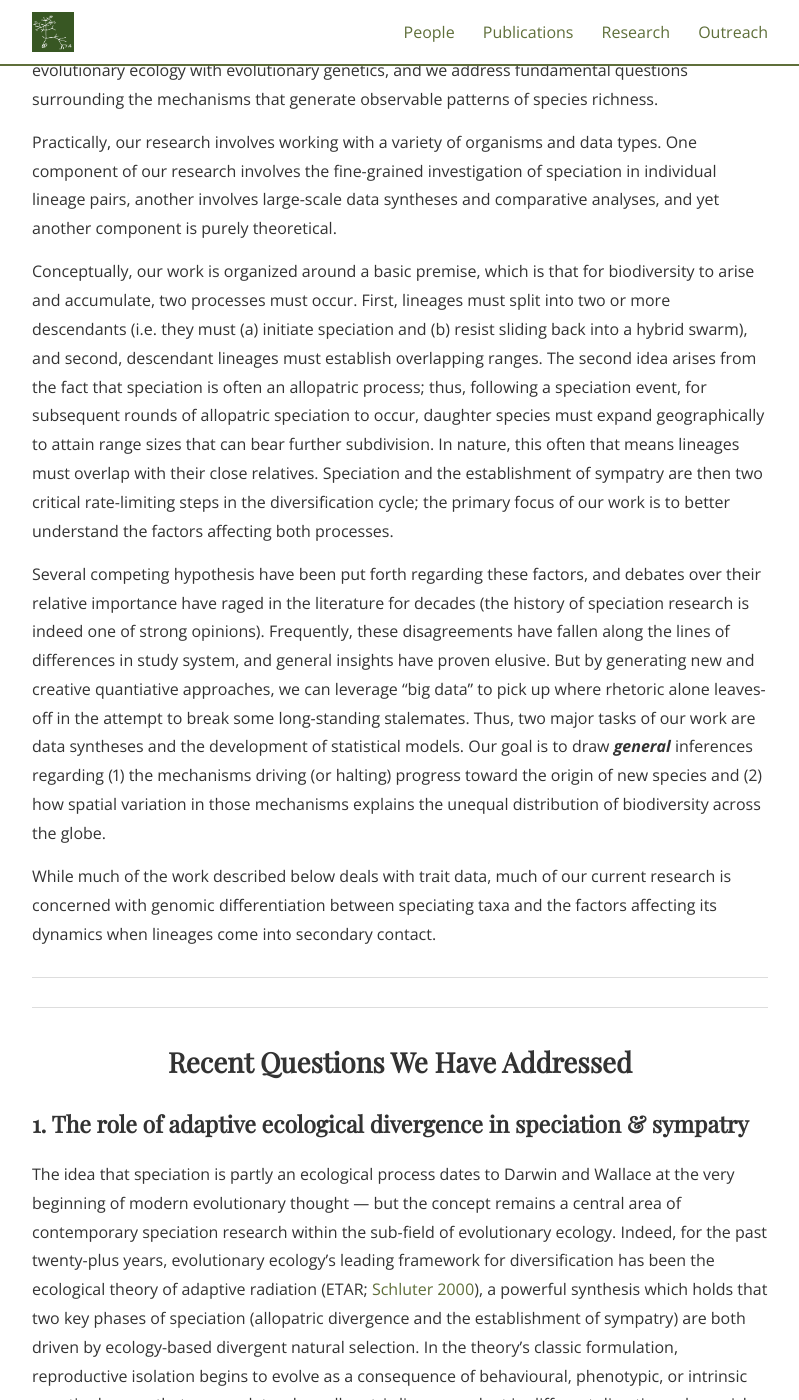
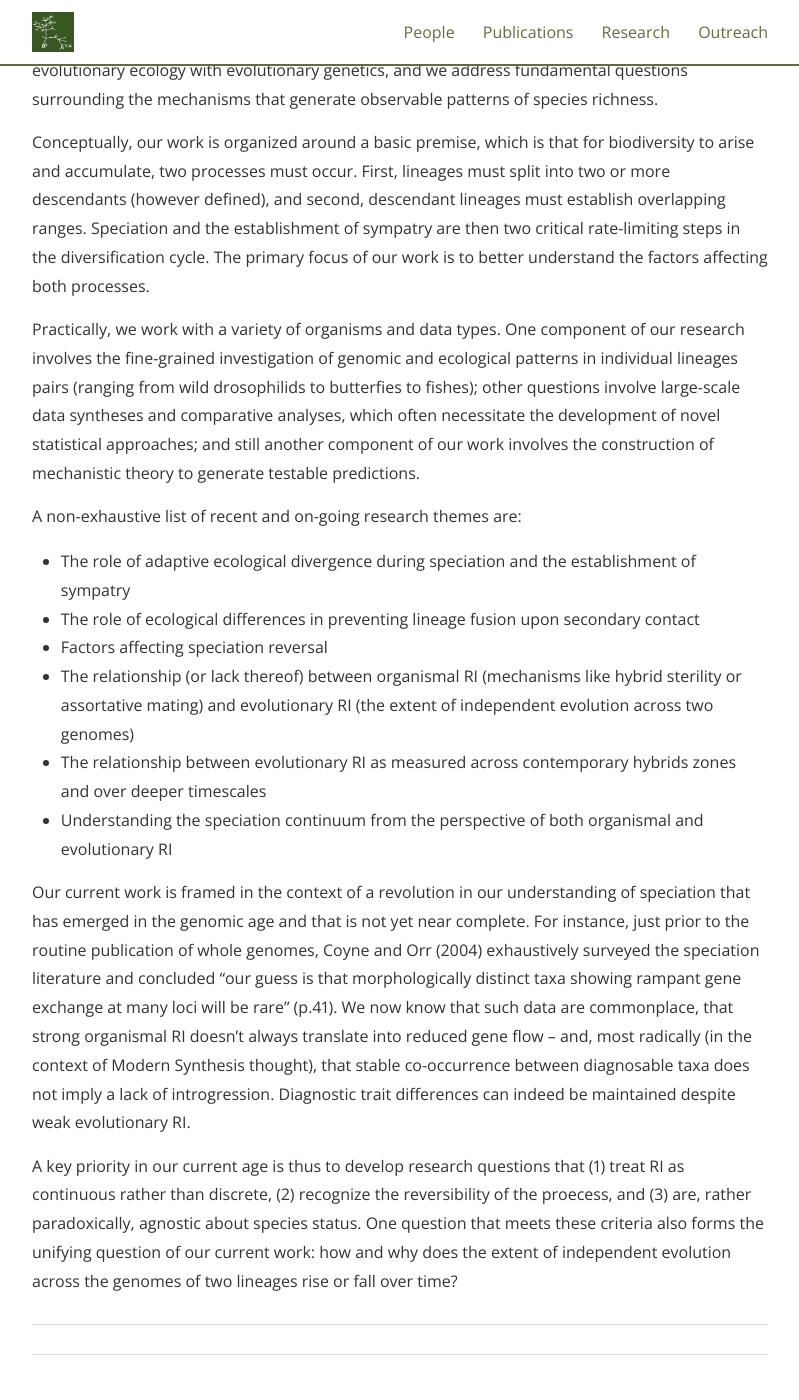
Before and after one commit to SeanASAnderson/SeanASAnderson.github.io, a Jekyll site: the page built from research.md, in a window 1280 px wide and 1400 px high, scrolled down 276 px. Shown: the whole window, without its empty margins (240-1039 px from the left). Built offline with Jekyll 4.4.1, drawn with Linux system fonts in a browser that asks for light colours; nearby versions of some CDN libraries; some web fonts are replaced; some of the changed text lies outside the part shown.

Commit message:
update to research

```diff
--- a/research.md
+++ b/research.md
@@ -9,28 +9,38 @@ main_nav: true
 
 We study the ecology and evolution of non-model organisms to better understand how biodiversity tends to evolve. Our work blends computational biology with field biology and evolutionary ecology with evolutionary genetics, and we address fundamental questions surrounding the mechanisms that generate observable patterns of species richness.
 
-Practically, our research involves working with a variety of organisms and data types. One component of our research involves the fine-grained investigation of speciation in individual lineage pairs, another involves large-scale data syntheses and comparative analyses, and yet another component is purely theoretical.
+Conceptually, our work is organized around a basic premise, which is that for biodiversity to arise and accumulate, two processes must occur. First, lineages must split into two or more descendants (however defined), and second, descendant lineages must establish overlapping ranges. Speciation and the establishment of sympatry are then two critical rate-limiting steps in the diversification cycle. The primary focus of our work is to better understand the factors affecting both processes.
 
-Conceptually, our work is organized around a basic premise, which is that for biodiversity to arise and accumulate, two processes must occur. First, lineages must split into two or more descendants (i.e. they must (a) initiate speciation and (b) resist sliding back into a hybrid swarm), and second, descendant lineages must establish overlapping ranges. The second idea arises from the fact that speciation is often an allopatric process; thus, following a speciation event, for subsequent rounds of allopatric speciation to occur, daughter species must expand geographically to attain range sizes that can bear further subdivision. In nature, this often that means lineages must overlap with their close relatives. Speciation and the establishment of sympatry are then two critical rate-limiting steps in the diversification cycle; the primary focus of our work is to better understand the factors affecting both processes.
+Practically, we work with a variety of organisms and data types. One component of our research involves the fine-grained investigation of genomic and ecological patterns in individual lineages pairs (ranging from wild drosophilids to butterfies to fishes); other questions involve large-scale data syntheses and comparative analyses, which often necessitate the development of novel statistical approaches; and still another component of our work involves the construction of mechanistic theory to generate testable predictions.
 
-Several competing hypothesis have been put forth regarding these factors, and debates over their relative importance have raged in the literature for decades (the history of speciation research is indeed one of strong opinions). Frequently, these disagreements have fallen along the lines of differences in study system, and general insights have proven elusive. But by generating new and creative quantiative approaches, we can leverage "big data" to pick up where rhetoric alone leaves-off in the attempt to break some long-standing stalemates. Thus, two major tasks of our work are data syntheses and the development of statistical models. Our goal is to draw <b><i> general </i></b> inferences regarding (1) the mechanisms driving (or halting) progress toward the origin of new species and (2) how spatial variation in those mechanisms explains the unequal distribution of biodiversity across the globe.
+A non-exhaustive list of recent and on-going research themes are:
 
-While much of the work described below deals with trait data, much of our current research is concerned with genomic differentiation between speciating taxa and the factors affecting its dynamics when lineages come into secondary contact.
+- The role of adaptive ecological divergence during speciation and the establishment of sympatry
+- The role of ecological differences in preventing lineage fusion upon secondary contact
+- Factors affecting speciation reversal
+- The relationship (or lack thereof) between organismal RI (mechanisms like hybrid sterility or assortative mating) and evolutionary RI (the extent of independent evolution across two genomes)
+- The relationship between evolutionary RI as measured across contemporary hybrids zones and over deeper timescales
+- Understanding the speciation continuum from the perspective of both organismal and evolutionary RI
 
-<!--<Finally, while nature can be profoundly idiosyncratic, it is ultimately necessary to generalize when attempting to explain broader-scale patterns of diversity. For this reason... While the first requirement is self-evident, the second follows from the fact that speciation is largely an allopatric process, and allopatry is often achieved when a species’ range is split into two or more isolated subdivisions (i.e. “vicariance”). But vicariance alone is ultimately limited in its ability to generate biodiversity, as a range can only be split so many times into smaller and smaller parts. For diversification to continue, daughter species must expand geographically to attain range sizes that can bear further subdivision. In nature, this often that means lineages must overlap with their close relatives. -->
+Our current work is framed in the context of a revolution in our understanding of speciation that has emerged in the genomic age and that is not yet near complete. For instance, just prior to the routine publication of whole genomes, Coyne and Orr (2004) exhaustively surveyed the speciation literature and concluded "our guess is that morphologically distinct taxa showing rampant gene exchange at many loci will be rare" (p.41). We now know that such data are commonplace, that strong organismal RI doesn't always translate into reduced gene flow -- and, most radically (in the context of Modern Synthesis thought), that stable co-occurrence between diagnosable taxa does not imply a lack of introgression. Diagnostic trait differences can indeed be maintained despite weak evolutionary RI.
+
+A key priority in our current age is thus to develop research questions that (1) treat RI as continuous rather than discrete, (2) recognize the reversibility of the proecess, and (3) are, rather paradoxically, agnostic about species status. One question that meets these criteria also forms the unifying question of our current work: how and why does the extent of independent evolution across the genomes of two lineages rise or fall over time?
+
 
 ---
 ---
 
+<!--
+
 <h2 style="text-align:center;"> Recent Questions We Have Addressed </h2>
 
-### 1. The role of adaptive ecological divergence in speciation & sympatry
+### The role of adaptive ecological divergence during speciation & the establishment of sympatry
 
-The idea that speciation is partly an ecological process dates to Darwin and Wallace at the very beginning of modern evolutionary thought <span>&#8212;</span> but the concept remains a central area of contemporary speciation research within the sub-field of evolutionary ecology. Indeed, for the past twenty-plus years, evolutionary ecology's leading framework for diversification has been the ecological theory of adaptive radiation (ETAR; [Schluter 2000](https://global.oup.com/academic/product/the-ecology-of-adaptive-radiation-9780198505228?cc=us&lang=en&)), a powerful synthesis which holds that two key phases of speciation (allopatric divergence and the establishment of sympatry) are both driven by ecology-based divergent natural selection. In the theory's classic formulation, reproductive isolation begins to evolve as a consequence of behavioural, phenotypic, or intrinsic genetic changes that accumulate when allopatric lineages adapt in different directions along niche axes such as habitat or diet (“ecological speciation”). Later, when lineages begin to overlap geographically, competition for resources leads to renewed divergent selection and greater ecological divergence (“ecological character displacement”).
+The idea that speciation is partly an ecological process dates to Darwin and Wallace at the very beginning of modern evolutionary thought <span>&#8212;</span> but the concept remains a central area of contemporary speciation research within the sub-field of evolutionary ecology. For the past twenty-plus years, evolutionary ecology's leading framework for diversification has been the ecological theory of adaptive radiation (ETAR; [Schluter 2000](https://global.oup.com/academic/product/the-ecology-of-adaptive-radiation-9780198505228?cc=us&lang=en&)), a powerful synthesis which holds that two key phases of speciation (allopatric divergence and the establishment of sympatry) are both driven by ecology-based divergent natural selection. In the theory's classic formulation, reproductive isolation begins to evolve as a consequence of behavioural, phenotypic, or intrinsic genetic changes that accumulate when allopatric lineages adapt in different directions along niche axes such as habitat or diet (“ecological speciation”). Later, when lineages begin to overlap geographically, competition for resources leads to renewed divergent selection and greater ecological divergence (“ecological character displacement”).
 
 Strong evidence for the ETAR's main tenets has been reported in a number of meticulous studies, many of which focus on very young taxa that reside in insular habitats such as lakes and oceanic islands. Such habitats tend to contain fewer species (and thus fewer predators and competitors) than similar-sized areas on continents, and in this respect they provide exceptionally favourable conditions for rapid and pronounced adaptive evolution (i.e. "ecological release", [Herrmann et al. 2020](https://doi.org/10.1016/j.tree.2020.10.019); and "ecological opportunity" [Stroud and Losos 2016](https://doi.org/10.1146/annurev-ecolsys-121415-032254)).
 
-One major focus of my research is to build upon this pioneering work and to assess general support for ecological divergence as a driver of speciation under a wider range of ecological conditions. For example, it is likely that continental lineages seldom experience circumstances as amenable to adaptive ecological divergence as do taxa on islands -- and yet continental lineages diversify nonetheless. Given that most described species have arisen in this continental context, a critical question is to what extent adaptive ecological divergence is generally required for speciation or coexistence when lineages evolve in these more complex ecological theatres.
+One aim of our work is to build upon this pioneering research and to assess general support for ecological divergence as a driver of speciation under a wider range of ecological conditions. For example, it is likely that continental lineages seldom experience circumstances as amenable to adaptive ecological divergence as do taxa on islands -- and yet continental lineages diversify nonetheless. Given that most described species have arisen in this continental context, a critical question is to what extent adaptive ecological divergence is generally required for speciation or coexistence when lineages evolve in these more complex ecological theatres.
 
 #### Approaches
 
@@ -57,7 +67,14 @@ The mixture models are now available in the R package [***diverge*** **(version
 An additional note on the character displacement models of this paper: previous comparative analyses of character displacement often tested for differences in evolutionary rate between sympatric and allopatric pairs, but an implicit assumption of this approach is that sympatric pairs were always sympatric (even though speciation is agreed to largely require a period of allopatry). A key advance of our character displacement model is that it tests for a shift in selective regime that occurred when lineages are estimated to have become sympatric.
 <br>
 
+**The Sorting of Taxonomic Pairs During the Establishment of Sympatry**:
+It has been suggested that taxa evolving greater ecological differences during speciation9s allopatric phase will be less likely to competitively exclude one another upon secondary contact. It has also been noted, though in a different literature, that allopatric taxa acquiring greater reproductive differences will be less likely to hybridize and fuse at that 8moment-of-truth9. Both ideas hold that taxa differ non-randomly in their ability to establish sympatry due to trait differences arising (for unrelated reasons) in allopatry. I recently synthesized these ideas into the concepts of 8ecological species sorting9 and 8reproductive species sorting9, two pre-sympatry analogs to character displacement (Anderson & Matute 2025 Ecology Letters15). I united concepts like 8differential fusion9 and 8the Templeton effect9 within these frameworks and used coexistence and assembly theories to distinguish allopatry-derived trait differences that will likely promote sympatry from those that likely will not. I finally outlined new methods that will allow researchers to test general support for each process in comparative datasets.
+
 ---
+
+### Patterns of organismal and evolutionary reproductive isolation
+
+
 
 ### 2. Factors affecting speciation reversal
 
@@ -87,3 +104,4 @@ To test for variation in the dynamics of lineage pair divergence, we can extend
 Sympatric close relatives are expected to exhibit sex-related differences that reduce the rate of costly hybridization and other forms of reproductive interference. A growing body of recent work has suggested that 'good' biological species are often prevented from establishing sympatry due to a lack of such pre-mating isolation, as the production of unfit hybrids in contact zones renders those areas demographic sinks ([Mikkelsen and Irwin 2021](https://onlinelibrary.wiley.com/doi/abs/10.1111/mec.16015), [Irwin and Schluter 2021](https://www.journals.uchicago.edu/doi/abs/10.1086/720365)). In some cases, especially in Amazonian birds, these contact zones can persist for hundreds of thousands and even millions of years (e.g. [Pulido-Santacruz et al. 2020](https://onlinelibrary.wiley.com/doi/abs/10.1111/evo.13902)). One possible explanation is that selection for reinforcement (i.e. evolution of premating barriers as an adaptive response to reproductive interference) in the contact zone is swamped out by gene flow from other areas in a lineages' range <span>&#8212;</span> areas in which hybridization does not occur and thus individuals are not subject to reinforcing selection.
 
 I'm interested in the dynamics of reinforcement and in the apparent *inability* of some lineages to evolve premating isolation for long periods. A key question is what demographic or evolutionary changes are required to destabilize this stable range limit <span>&#8212;</span> what needs to occur in order for postzygotically isolated lineages to finally evolve premating barriers and broadly overlap?
+-->
```
